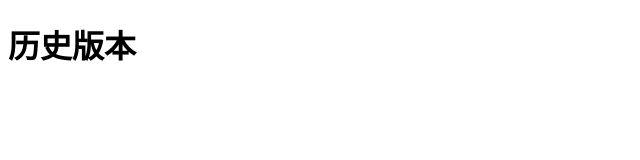
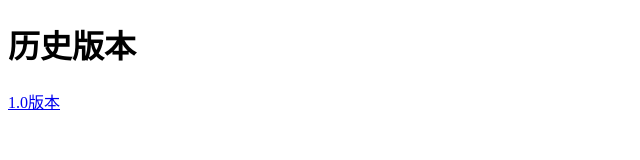
Before and after one commit to WERTYUwindows11/frtgrtgghh, a plain HTML site: page index.html in a window 1280 px wide. Shown: the full height of the page, 0-640 px from the left. Drawn offline with Linux system fonts and the light colour scheme.

Commit message:
Update index.html

```diff
--- a/index.html
+++ b/index.html
@@ -7,5 +7,6 @@
 	</head>
 	<body>
 		<h1>历史版本</h1>
+		<p><a href="https://www.123pan.com/s/kSnoTd-LO2a.html">1.0版本</a></p>
 	</body>
 </html>
```
